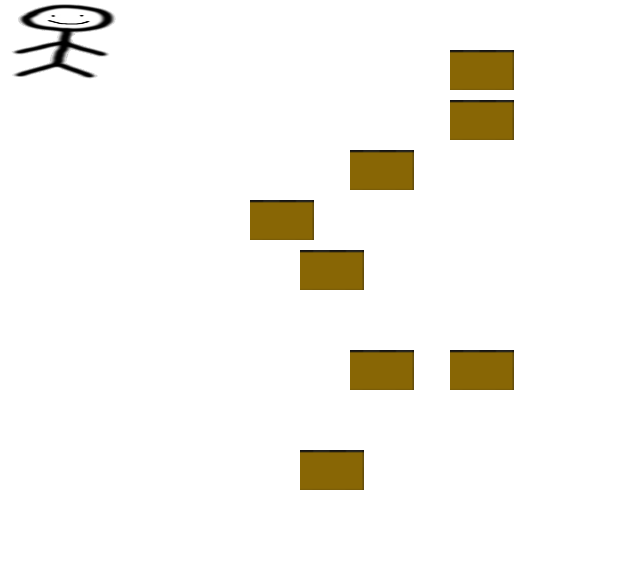
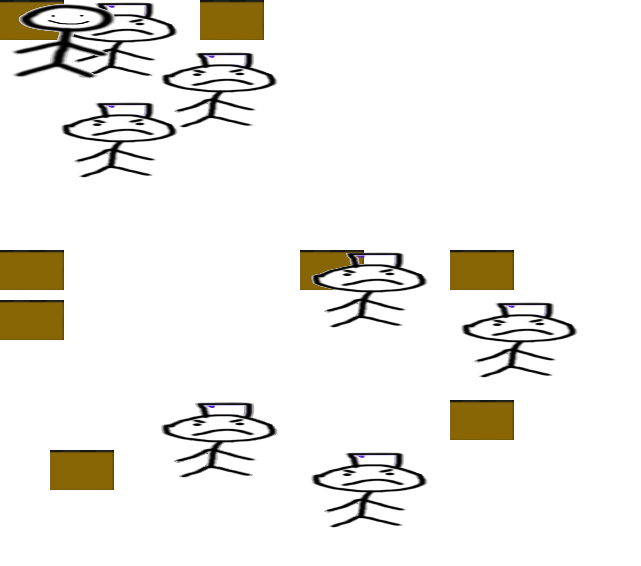
Before and after one commit to NickieUwU/DungeonSlayer, a React (Vite) app in the folder DungeonSlayer/: page /Game in a window 1280 px wide. Shown: the top 566 px of the page, without its empty margins (0-641 px from the left). Built offline with nearby package versions, Linux system fonts and the light colour scheme.

Commit message:
Working on adding enemies

```diff
--- a/DungeonSlayer/src/Game/Game.jsx
+++ b/DungeonSlayer/src/Game/Game.jsx
@@ -2,15 +2,15 @@ import React, { useState, useEffect } from "react";
 import styles from "./Game.module.css";
 import BlockImage from "../Sprites/Block.png";
 import PlayerImage from "../Sprites/Player.png";
+import EnemyImage from "../Sprites/Enemy.png";
 
 function Game() {
     const [playerPosition, setPlayerPosition] = useState({ x: 0, y: 0 });
     const [blocks, setBlocks] = useState([]);
+    const [enemies, setEnemies] = useState([]);
 
-    // Sample block positions
     useEffect(() => {
-        // Update with actual block positions
-        const Blocks = [
+        const enemies = [
             { x: Math.floor(Math.random() * 10), y: Math.floor(Math.random() * 10) },
             { x: Math.floor(Math.random() * 10), y: Math.floor(Math.random() * 10) },
             { x: Math.floor(Math.random() * 10), y: Math.floor(Math.random() * 10) },
@@ -20,7 +20,22 @@ function Game() {
             { x: Math.floor(Math.random() * 10), y: Math.floor(Math.random() * 10) },
             { x: Math.floor(Math.random() * 10), y: Math.floor(Math.random() * 10) },
         ];
-        setBlocks(Blocks);
+        setEnemies(enemies);
+    }, []);
+
+    useEffect(() => {
+        // Update with actual block positions
+        const blocks = [
+            { x: Math.floor(Math.random() * 10), y: Math.floor(Math.random() * 10) },
+            { x: Math.floor(Math.random() * 10), y: Math.floor(Math.random() * 10) },
+            { x: Math.floor(Math.random() * 10), y: Math.floor(Math.random() * 10) },
+            { x: Math.floor(Math.random() * 10), y: Math.floor(Math.random() * 10) },
+            { x: Math.floor(Math.random() * 10), y: Math.floor(Math.random() * 10) },
+            { x: Math.floor(Math.random() * 10), y: Math.floor(Math.random() * 10) },
+            { x: Math.floor(Math.random() * 10), y: Math.floor(Math.random() * 10) },
+            { x: Math.floor(Math.random() * 10), y: Math.floor(Math.random() * 10) },
+        ];
+        setBlocks(blocks);
     }, []);
 
     useEffect(() => {
@@ -80,6 +95,15 @@ function Game() {
                     style={{ top: `${block.y * 50}px`, left: `${block.x * 50}px` }}
                 />
             ))}
+            {enemies.map((enemy, index) => ( // Added return here
+                <img
+                    key={index}
+                    src={EnemyImage}
+                    alt={`Enemy-${index}`}
+                    className={styles.EnemyImage}
+                    style={{ top: `${enemy.y * 50}px`, left: `${enemy.x * 50}px` }}
+                />
+            ))}
             <img
                 src={PlayerImage}
                 alt="Player"
--- a/DungeonSlayer/src/Game/Game.module.css
+++ b/DungeonSlayer/src/Game/Game.module.css
@@ -3,8 +3,6 @@
     width: 5%;
     height: 5%;
     position: absolute;
-    top: 50%;
-    left: 50%;
 }
 
 .PlayerImage
@@ -12,6 +10,11 @@
     width: 10%;
     height: 10%;
     position: absolute;
-    top: 500px;
-    left: 700px;
 }
+
+.EnemyImage
+{
+    width: 10%;
+    height: 10%;
+    position: absolute;
+}
```
